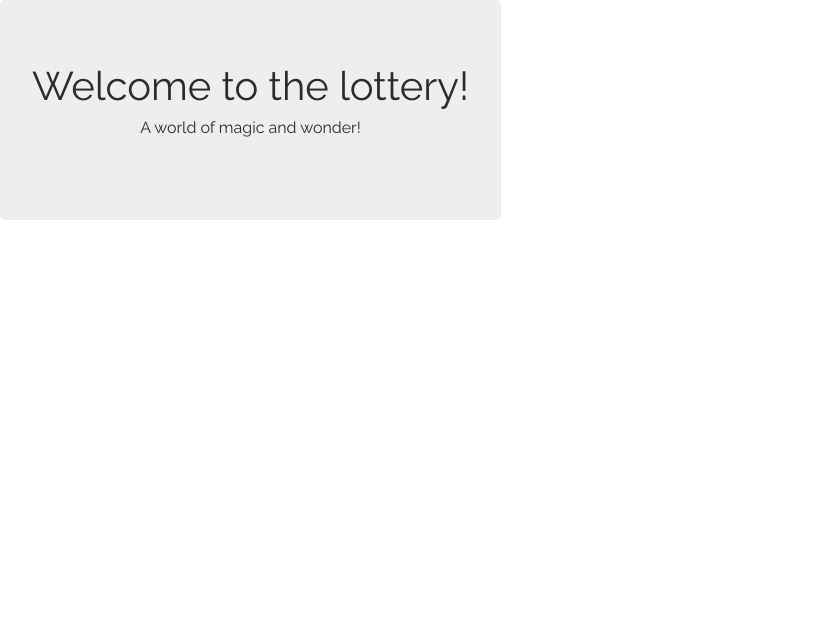
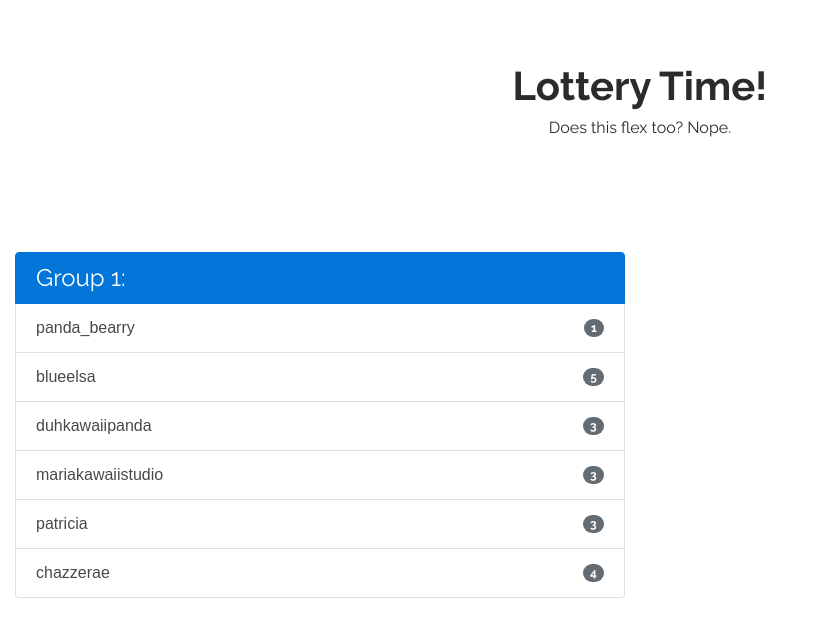
Before and after one commit to aechagen/lottery, a plain HTML site: page index.html in a window 1280 px wide. Shown: the whole page, without its empty margins (0-827 px from the left). Drawn offline with Linux system fonts and the light colour scheme.

Commit message:
Added HTML stuffs, playing around with list groups

```diff
--- a/css/main.scss
+++ b/css/main.scss
@@ -8,3 +8,11 @@ $default-font: 'Raleway';
 * {
   font-family: $default-font;
 }
+
+.jumbotron {
+  text-align: center;
+  background-color: #fff;
+  h1 {
+    font-weight: 700;
+  }
+}
--- a/index.html
+++ b/index.html
@@ -12,19 +12,39 @@
 </head>
 <body>
   <div class="container-fluid">
+    <div class="jumbotron text-center">
+      <h1>Lottery Time!</h1>
+      <p>Does this flex too? Nope.</p>
+    </div>
+
     <div class="row">
-      <div class="col-xs-12">
-        <div class="jumbotron text-center">
-          <h1>Welcome to the lottery!</h1>
-          <p>A world of magic and wonder!</p>
-        </div> <!-- .jumbotron -->
-      </div> <!-- .col -->
-    </div> <!-- .row -->
+      <div class="col-md-6">
+        <div class="list-group">
+          <h4 class="list-group-item active">
+            Group 1:
+          </h4>
+          <button class="list-group-item list-group-item-action justify-content-between">panda_bearry
+            <span class="badge badge-default badge-pill">1</span>
+          </button>
+          <button class="list-group-item list-group-item-action justify-content-between">blueelsa
+            <span class="badge badge-default badge-pill">5</span>
+          </button>
 
-
-
-
-
+          <button class="list-group-item list-group-item-action justify-content-between">duhkawaiipanda
+            <span class="badge badge-default badge-pill">3</span>
+          </button>
+          <button class="list-group-item list-group-item-action justify-content-between">mariakawaiistudio
+            <span class="badge badge-default badge-pill">3</span>
+          </button>
+          <button class="list-group-item list-group-item-action justify-content-between">patricia
+            <span class="badge badge-default badge-pill">3</span>
+          </button>
+          <button class="list-group-item list-group-item-action justify-content-between">chazzerae
+            <span class="badge badge-default badge-pill">4</span>
+          </button>
+        </div>
+      </div>
+    </div>
   </div> <!-- .container -->
 
   <!-- Loading Bootstrap.js/jQuery  -->
--- a/js/app.js
+++ b/js/app.js
@@ -1,4 +1,22 @@
-$(document).ready(function(){
-  // Insert cool jQuery stuff here.
+// Groups
+// var groupOne   =  [["panda_bearry", 1], ["blue elsa", 5], ["duhkawaiipanda", 3],
+//                   ["mariakawaiistudio", 3], ["patricia", 3], ["chazzerae", 4]];
 
-});
+// var groupTwo   =  [["duhkawaiipanda", 1], ["chazzerae", 2], ["totallytida", 14],
+//                   ["ventanablanca", 1]];
+// var groupThree =  [["panda_bearry", 3], ["blueelsa", 5], ["totallytida", 7],
+//                   ["duhkawaiipanda", 1], ["ventanablanca", 2]];
+
+// Prizes
+
+
+var prizeOne   = [25, 42, 32, 65, 1, 13, 15, 14, 17, 20, 44, 56, 76, 23, 21, 12];
+var prizeTwo   = [25, 42, 32, 65, 2, 13, 15, 14, 17, 20, 44, 56, 76, 23, 21, 12];
+var prizeThree = [25, 42, 32, 65, 3, 13, 15, 14, 17, 20, 44, 56, 76, 23, 21, 12];
+
+// Let's get it.
+
+function getPrize() {
+  var prize = prizeOne.shift(); // Each time getPrize() runs, takes off one array until undefined.
+  alert(prize);
+}
```
Also changed, not shown: css/main.css.
